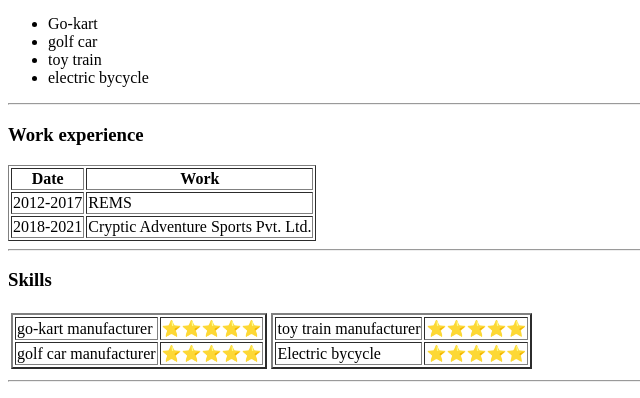
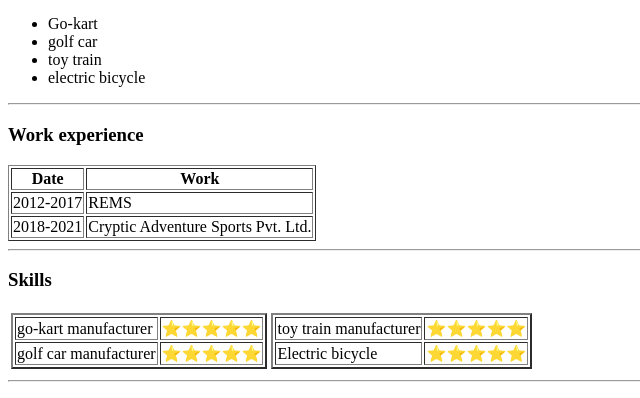
Before and after one commit to namo20/cv, a plain HTML site: page index.html in a window 1280 px wide. Shown: the part 252-650 px from the top of the page, 0-640 px from the left. Drawn offline with Linux system fonts and the light colour scheme.

Commit message:
Update index.html

```diff
--- a/index.html
+++ b/index.html
@@ -25,7 +25,7 @@
   <li> Go-kart</li>
   <li>golf car</li>
   <li>toy train</li>
-  <li>electric bycycle</li>
+  <li>electric bicycle</li>
 </ul>
 <hr>
 <h3>Work experience</h3>
@@ -68,7 +68,7 @@
         <td>⭐⭐⭐⭐⭐</td>
       </tr>
       <tr>
-        <td>Electric bycycle</td>
+        <td>Electric bicycle</td>
         <td>⭐⭐⭐⭐⭐</td>
       </tr>
     </table></td>
```
